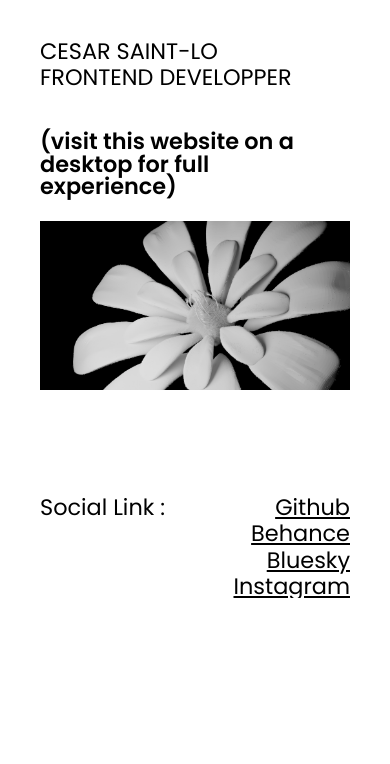
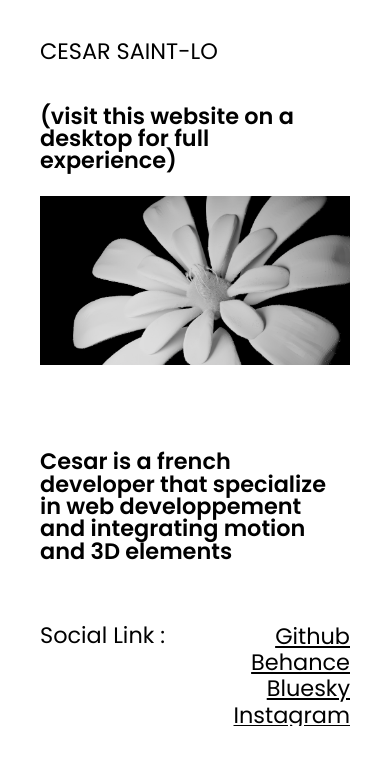
Before and after one commit to 0xCesar/PF2025, a Next.js app: page / in a window 390 px wide. Shown: the top 764 px of the page. Built offline with nearby package versions, Linux system fonts and the light colour scheme.

Commit message:
mobile adjustement

```diff
--- a/src/app/components/landingMobile/landingMobile.tsx
+++ b/src/app/components/landingMobile/landingMobile.tsx
@@ -13,12 +13,11 @@ export default function LandingMobile() {
     return <div className="bodyMobile">
         <header>
             <p>CESAR SAINT-LO</p>
-            <p className="spe">frontend developper</p>
         </header>
         <section>
             <p>(visit this website on a desktop for full experience)</p>
             <img alt="" src={'/assets-about/contactflower.png'}/>
-
+            <p>Cesar is a french developer that specialize in web developpement and integrating motion and 3D elements</p>
         </section>
         <footer>
             <p>Social Link :</p>
```
